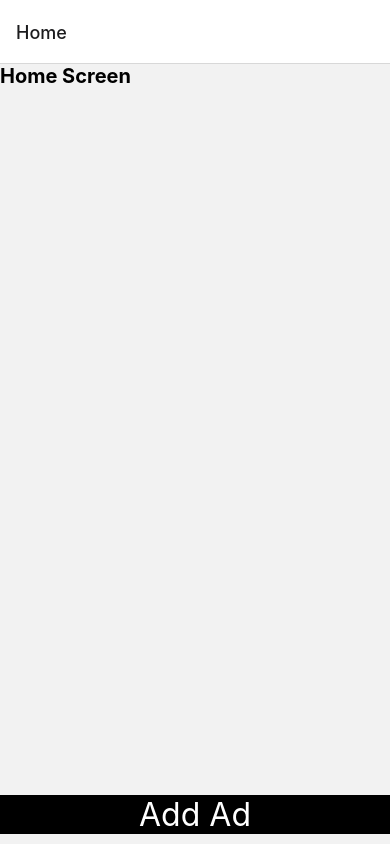
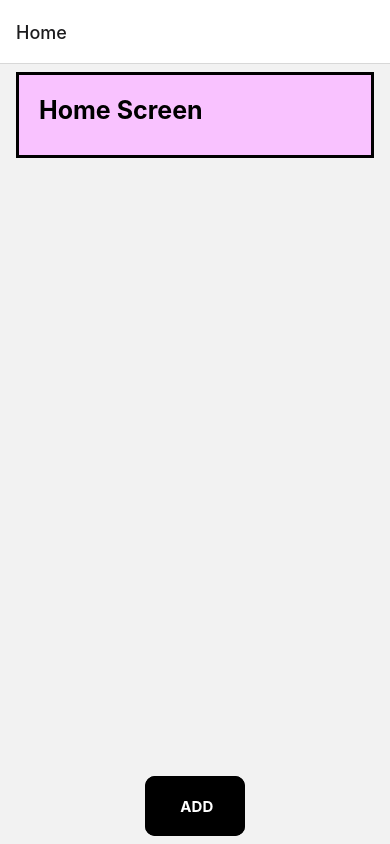
Before and after one commit to LinasMackevicius/Hibridiniu3_adApp, a React Native app: screen /Home in a window 390 px wide. Built offline with nearby package versions, Linux system fonts and the light colour scheme.

Commit message:
changed styles

```diff
--- a/AddAdScreen.js
+++ b/AddAdScreen.js
@@ -5,6 +5,7 @@ import { commonStyles } from './styles';
 import { addAd } from './redux/actions';
 
 const AddAdScreen = ({ navigation }) => {
+
   const [title, setTitle] = useState('');
   const [description, setDescription] = useState('');
   const [error, setError] = useState('');
@@ -29,8 +30,9 @@ const AddAdScreen = ({ navigation }) => {
 
   return (
     <View style={commonStyles.centeredContainer}>
-      <Text style={commonStyles.bigTitle}>Add Ad Screen</Text>
+      <Text style={commonStyles.bigTitle}> Fill title and description of your add: </Text>
       <View style={commonStyles.verticalSpace}></View>
+
       <TextInput
         style={commonStyles.input}
         placeholder="Title"
@@ -41,21 +43,24 @@ const AddAdScreen = ({ navigation }) => {
         }}
       />
       <View style={commonStyles.verticalSpace}></View>
+
       <TextInput
         style={commonStyles.input}
         placeholder="Description"
         value={description}
         onChangeText={(text) => setDescription(text)}
       />
+
       {error ? (
         <Text style={{ color: 'red', marginTop: 5 }}>{error}</Text>
       ) : null}
       <View style={commonStyles.verticalSpace}></View>
+
       <TouchableOpacity
         onPress={handleAddAd}
-        style={commonStyles.smallButton}
+        style={commonStyles.addButtonOnAddScreen}
       >
-        <Text style={commonStyles.smallButtonText}>Add Ad</Text>
+        <Text style={commonStyles.addButtonOnAddScreenText}>ADD</Text>
       </TouchableOpacity>
       <View style={commonStyles.verticalSpace}></View>
     </View>
--- a/App.js
+++ b/App.js
@@ -1,18 +1,19 @@
 import React from 'react';
 import { NavigationContainer } from '@react-navigation/native';
-import { createStackNavigator } from '@react-navigation/stack';
+import { createNativeStackNavigator } from '@react-navigation/native-stack';
+import { TransitionPresets } from '@react-navigation/stack';
 import { Provider } from 'react-redux';
 import { createStore } from 'redux';
-import { TransitionPresets } from '@react-navigation/stack';
 import HomeScreen from './HomeScreen';
 import AddAdScreen from './AddAdScreen';
-import UpdateAdScreen from './UpdateAdScreen';
+import UpdateAdScreen from './UpdatedAdScreen';
 import adReducer from './redux/reducer';
+
 
 // Redux
 const store = createStore(adReducer);
 
-const Stack = createStackNavigator();
+const Stack = createNativeStackNavigator();
 
 const App = () => {
   return (
--- a/HomeScreen.js
+++ b/HomeScreen.js
@@ -5,7 +5,9 @@ import { commonStyles } from './styles';
 import { deleteAd } from './redux/actions';
 
 const HomeScreen = ({ navigation }) => {
+
   const dispatch = useDispatch();
+
   const ads = useSelector((state) => state.ads);
 
   const handleUpdateAd = (adId) => {
@@ -17,7 +19,7 @@ const HomeScreen = ({ navigation }) => {
   };
 
   return (
-    <View style={{ flex: 1 }}>
+    <View style={{ flex: 0.99 }}>
       <ScrollView
         contentContainerStyle={commonStyles.scrollContainer}
         keyboardShouldPersistTaps="handled"
@@ -28,28 +30,35 @@ const HomeScreen = ({ navigation }) => {
             <View key={ad.id} style={commonStyles.adContainer}>
               <Text style={commonStyles.adTitle}>{ad.title}</Text>
               <Text style={commonStyles.adDescription}>{ad.description}</Text>
+
               <TouchableOpacity
                 onPress={() => handleUpdateAd(ad.id)}
                 style={commonStyles.smallButton}
               >
-                <Text style={commonStyles.smallButtonText}>Update Ad</Text>
+                <Text style={commonStyles.smallButtonText}>Update</Text>
               </TouchableOpacity>
               <TouchableOpacity
                 onPress={() => handleDeleteAd(ad.id)}
                 style={commonStyles.smallButton}
               >
-                <Text style={commonStyles.smallButtonText}>Delete Ad</Text>
+                <Text style={commonStyles.smallButtonText}>Delete</Text>
               </TouchableOpacity>
             </View>
           ))}
         </View>
       </ScrollView>
+
+      <View style={commonStyles.addbutton}>
+
       <TouchableOpacity
-        onPress={() => navigation.navigate('AddAd')}
-        style={{ ...commonStyles.smallButton, width: '100%' }}
-      >
-        <Text style={commonStyles.smallButtonText}>Add Ad</Text>
-      </TouchableOpacity>
+          onPress={() => navigation.navigate('AddAd')}
+          style={{ ...commonStyles.addbutton}}
+        >
+          <Text style={commonStyles.smallButtonText}> ADD</Text>
+        </TouchableOpacity>
+      </View>
+
+
     </View>
   );
 };
--- a/package.json
+++ b/package.json
@@ -11,6 +11,7 @@
   "dependencies": {
     "@react-navigation/native": "^6.1.9",
     "@react-navigation/native-stack": "^6.9.17",
+    "@react-navigation/stack": "^6.3.20",
     "@reduxjs/toolkit": "^1.9.7",
     "expo": "~49.0.15",
     "expo-status-bar": "~1.6.0",
@@ -18,7 +19,8 @@
     "react-native": "0.72.6",
     "react-native-safe-area-context": "4.6.3",
     "react-native-screens": "~3.22.0",
-    "react-redux": "^8.1.3"
+    "react-redux": "^8.1.3",
+    "react-native-gesture-handler": "~2.12.0"
   },
   "devDependencies": {
     "@babel/core": "^7.20.0"
--- a/styles.js
+++ b/styles.js
@@ -2,46 +2,92 @@ import { StyleSheet } from 'react-native';
 
 export const commonStyles = StyleSheet.create({
     bigTitle: {
-      fontSize: 20,
+      fontSize: 25,
       fontWeight: 'bold',
       marginBottom: 10,
     },
     adTitle: {
-      fontSize: 18,
+      fontSize: 20,
       fontWeight: 'bold',
       marginBottom: 5,
     },
+
     smallButton: {
-      fontSize: 12,
+      fontSize: 20,
       backgroundColor: 'black',
-      marginBottom: 10,
-      width: 160,
-      alignItems: 'center'
+      marginBottom: 15,
+      width: 100,
+      alignContent: 'center',
+      borderRadius: 8,
     },
+
     smallButtonText: {
-        fontSize: 32,
+        fontSize: 15,
         color: 'white',
-        alignItems: 'center'
+        alignSelf: 'center',
+        fontWeight: 'bold'
       },
       adDescription: {
-        fontSize: 16,
+        fontSize: 15,
         marginBottom: 20,
 
     },
     centeredContainer: {
-        flex: 1,
+        flex: 0.5,
         alignItems: 'center',
         justifyContent: 'center',
       },
       verticalSpace: {
         marginVertical: 5,
       },
+
       input: {
-        fontSize: 32,
-        height: 80,
-        borderColor: 'gray',
-        borderWidth: 1,
+        fontSize: 28,
+        height: 60,
+        width: 200,
+        borderColor: 'black',
+        borderWidth: 4,
         borderRadius: 10,
         paddingHorizontal: 10,
       },
+
+      adContainer: {
+        backgroundColor: '#f9c2ff',
+        padding: 20,
+        marginVertical: 8,
+        marginHorizontal: 16,
+        borderBlockColor: 'black',
+        borderWidth: 3,
+      },
+
+      addbutton: {
+        height: 60,
+        width: 100,
+        backgroundColor: 'black',
+        justifyContent: 'center',
+        alignContent: 'center',
+        alignSelf: 'center',
+        borderRadius: 10,
+      },
+
+      addButtonOnAddScreen: {
+        height: 60,
+        width: 100,
+        backgroundColor: 'black',
+        justifyContent: 'center',
+        alignContent: 'center',
+        alignSelf: 'center',
+        borderRadius: 10,
+      },
+
+      addButtonOnAddScreenText: {
+        fontSize: 20,
+        color: 'white',
+        alignSelf: 'center',
+        fontWeight: 'bold'
+
+
+      }
+
+
   });
```
Also changed, not shown: 1 other file (tests, documents, lock files or other folders).
